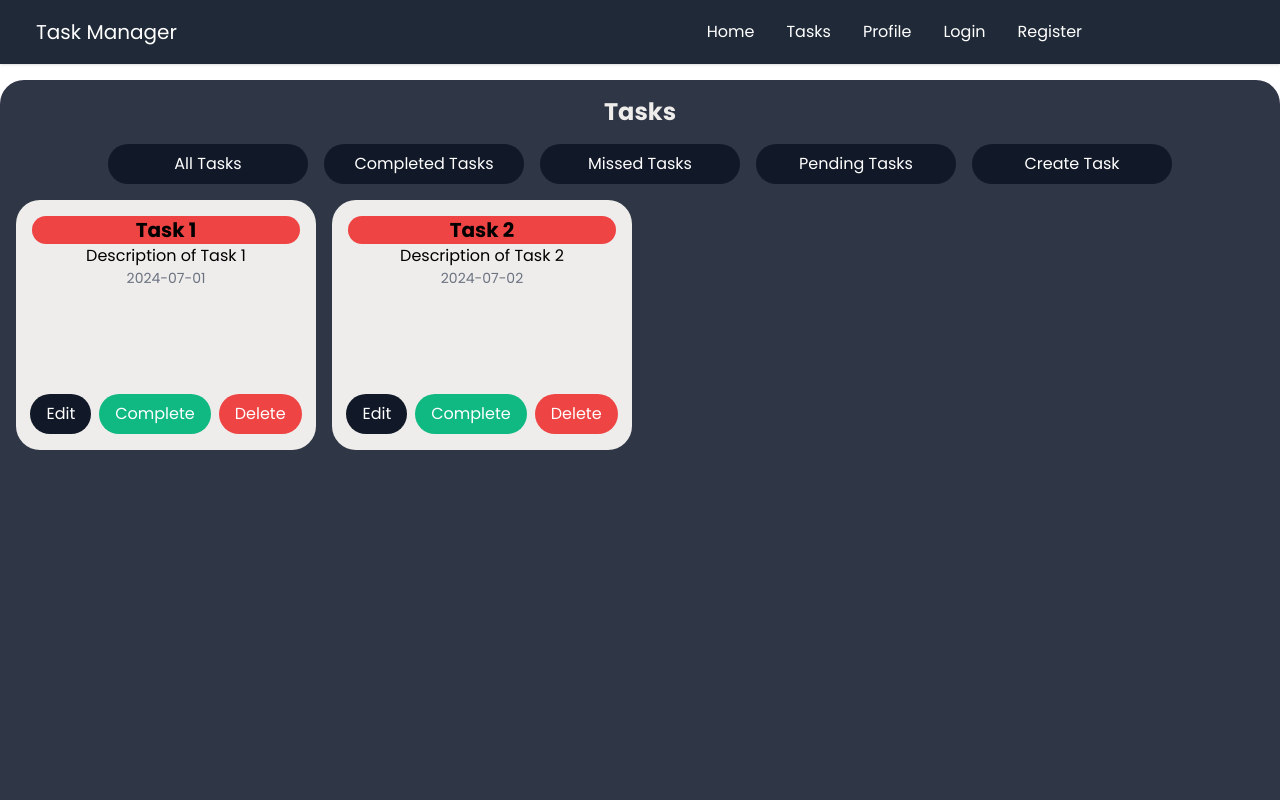
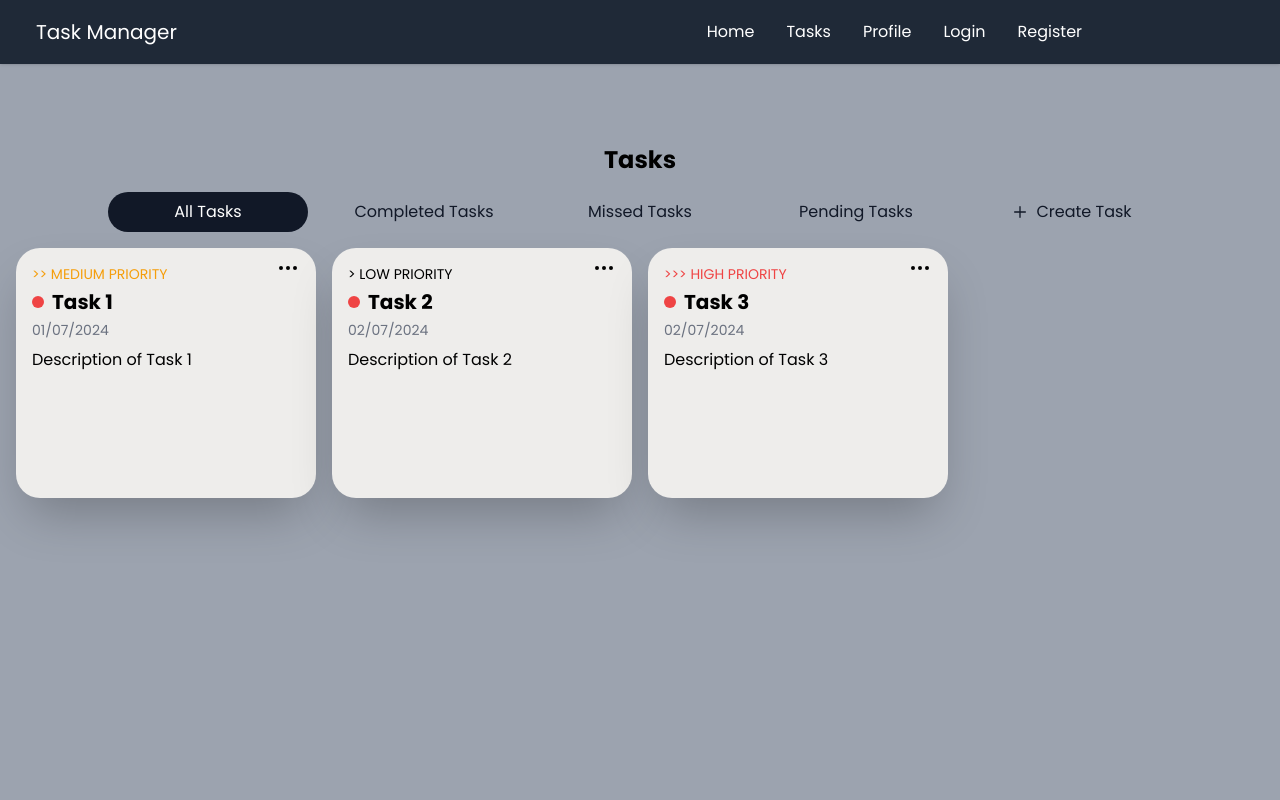
Before and after one commit to jawadshahid07/task-manager, a React (Create React App) app in the folder task_manager_app/: page /tasks in a window 1280 px wide. Shown: the top 800 px of the page. Built offline with nearby package versions, Linux system fonts and the light colour scheme.

Commit message:
revamped frontend

```diff
--- a/task_manager_app/src/components/Header.jsx
+++ b/task_manager_app/src/components/Header.jsx
@@ -26,7 +26,7 @@ export const Header = () => {
     };
 
     return (
-        <header className="p-1 bg-gray-800 text-white shadow md:flex md:items-center md:justify-between">
+        <header className="p-1 bg-gray-800 text-white shadow md:flex md:items-center md:justify-between sticky top-0 z-50">
             <div className="px-2 pr-10 py-1 flex justify-between items-center w-full mx-6">
                 <Link to="/" className="text-xl">
                     Task Manager
@@ -41,14 +41,14 @@ export const Header = () => {
                     </button>
                 </div>
             </div>
-            <nav className={`md:flex md:items-center md:justify-between bg-gray-800 md:bg-transparent md:static absolute left-0 w-full md:w-auto py-2 md:py-0 transition-all ease-in-out duration-500 ${isOpen ? 'block opacity-100 top-16' : 'hidden opacity-0 top-[-400px]'}`}
+            <nav className={`md:flex md:items-center md:justify-between bg-gray-800 md:bg-transparent md:static absolute left-0 w-full md:w-auto py-2 md:py-0 transition-all ease-in-out duration-500 z-50 ${isOpen ? 'block opacity-100 top-16' : 'hidden opacity-0 top-[-400px]'}`}
                 style={{
-                    maxHeight: '100vh',
+                    maxHeight: 'calc(100vh - 64px)', // Adjust if you have a different header height
                     left: isOpen ? '0' : '-9999px',
                     width: '100%',
                     textAlign: isOpen ? 'left' : 'center',
                     padding: isOpen ? '16px 30px' : '0',
-                    top: '40px',
+                    top: '40px', // Adjust based on your header height
                 }}>
                 <ul className="md:flex md:items-center md:justify-between">
                     <li className="md:mx-2 my-2 md:my-0">
--- a/task_manager_app/src/components/Task.jsx
+++ b/task_manager_app/src/components/Task.jsx
@@ -1,26 +1,90 @@
-import React from 'react';
+import React, { useState } from 'react';
+import { DotsHorizontalIcon } from '@heroicons/react/outline';
 
 const Task = ({ task, onEdit, onDelete, onComplete }) => {
+  const [menuOpen, setMenuOpen] = useState(false);
+
   const today = new Date().toISOString().split('T')[0];
-  const taskStyle = task.completed ? 'bg-green-500' : (task.date < today ? 'bg-red-500' : 'bg-yellow-500');
+
+  const taskStatusColor = task.completed
+    ? 'bg-green-500'
+    : task.date < today
+    ? 'bg-red-500'
+    : 'bg-yellow-500';
+
+  // Ensure task.priority is defined; if not, default to 'medium'
+  const priority = {
+    low: {
+      text: 'LOW PRIORITY',
+      color: 'text-black',
+      arrows: '>'
+    },
+    medium: {
+      text: 'MEDIUM PRIORITY',
+      color: 'text-yellow-500',
+      arrows: '>>'
+    },
+    high: {
+      text: 'HIGH PRIORITY',
+      color: 'text-red-500',
+      arrows: '>>>'
+    }
+  }[task.priority || 'medium']; // Default to 'medium' if task.priority is undefined
+
+  const formattedDate = new Date(task.date).toLocaleDateString('en-GB', {
+    day: '2-digit',
+    month: '2-digit',
+    year: 'numeric'
+  });
 
   return (
-    <div className={`bg-custom-white p-4 shadow-3xl rounded-3xl flex flex-col justify-between min-h-[250px] min-w-[200px]`}>
+    <div className="bg-custom-white p-4 shadow-2xl rounded-3xl flex flex-col justify-between min-h-[250px] min-w-[200px] relative">
+      <div className="absolute top-2 right-2">
+        <button onClick={() => setMenuOpen(!menuOpen)} className="focus:outline-none">
+          <DotsHorizontalIcon className="h-6 w-6 mr-2 text-black" />
+        </button>
+        {menuOpen && (
+          <div className="absolute right-0 mt-2 w-32 bg-white border border-gray-200 rounded shadow-lg">
+            <button
+              onClick={() => {
+                onEdit(task);
+                setMenuOpen(false);
+              }}
+              className="block px-4 py-2 text-left text-black w-full hover:bg-gray-100"
+            >
+              Edit
+            </button>
+            <button
+              onClick={() => {
+                onComplete(task.id);
+                setMenuOpen(false);
+              }}
+              className="block px-4 py-2 text-left text-black w-full hover:bg-gray-100"
+            >
+              Complete
+            </button>
+            <button
+              onClick={() => {
+                onDelete(task.id);
+                setMenuOpen(false);
+              }}
+              className="block px-4 py-2 text-left text-black w-full hover:bg-gray-100"
+            >
+              Delete
+            </button>
+          </div>
+        )}
+      </div>
       <div>
-        <h2 className={`${taskStyle} text-xl font-bold rounded-3xl`}>{task.title}</h2>
-        <p>{task.description}</p>
-        <p className="text-sm text-gray-500">{task.date}</p>
-      </div>
-      <div className="flex justify-center space-x-2 mt-4">
-        <button onClick={() => onEdit(task)} className="bg-gray-900 text-white px-4 py-2 rounded-3xl">
-          Edit
-        </button>
-        <button onClick={() => onComplete(task.id)} className="bg-gray-900 text-white px-4 py-2 rounded-3xl bg-green-500">
-          Complete
-        </button>
-        <button onClick={() => onDelete(task.id)} className="bg-gray-900 text-white px-4 py-2 rounded-3xl bg-red-500">
-          Delete
-        </button>
+        <div className={`flex justify-left text-sm ${priority.color} mb-1`}>
+          {priority.arrows} {priority.text}
+        </div>
+        <h2 className="text-xl font-bold flex items-center mb-1">
+          <span className={`w-3 h-3 rounded-full mr-2 ${taskStatusColor}`} />
+          {task.title}
+        </h2>
+        <p className="text-sm text-gray-500 mb-2 flex justify-left">{formattedDate}</p>
+        <p className="text-md flex justify-left">{task.description}</p>
       </div>
     </div>
   );
--- a/task_manager_app/src/components/TaskForm.jsx
+++ b/task_manager_app/src/components/TaskForm.jsx
@@ -4,10 +4,11 @@ const TaskForm = ({ task = {}, onSubmit, onCancel }) => {
   const [title, setTitle] = useState(task.title || '');
   const [description, setDescription] = useState(task.description || '');
   const [date, setDate] = useState(task.date || '');
+  const [priority, setPriority] = useState(task.priority || '');
 
   const handleSubmit = (e) => {
     e.preventDefault();
-    onSubmit({ ...task, title, description, date });
+    onSubmit({ ...task, title, description, date, priority });
   };
 
   return (
@@ -38,6 +39,20 @@ const TaskForm = ({ task = {}, onSubmit, onCancel }) => {
             ></textarea>
           </div>
           <div className="mb-4">
+            <label className="block text-gray-700">Priority</label>
+            <select
+              name="priority"
+              value={priority}
+              onChange={(e) => setPriority(e.target.value)}
+              className="w-full p-2 border border-gray-300 rounded mt-1"
+              required
+            >
+            <option value="low">Low</option>
+            <option value="medium">Medium</option>
+            <option value="high">High</option>
+          </select>
+          </div>
+          <div className="mb-4">
             <label className="block text-gray-700">Date</label>
             <input
               type="date"
--- a/task_manager_app/src/pages/Profile/index.jsx
+++ b/task_manager_app/src/pages/Profile/index.jsx
@@ -4,9 +4,9 @@ import ProfileDetails from '../../components/ProfileDetails';
 import EditProfileForm from '../../components/EditProfileForm';
 import ChangePasswordForm from '../../components/ChangePasswordForm';
 import ConfirmDeletionForm from '../../components/ConfirmDeletionForm';
+import { DotsHorizontalIcon } from '@heroicons/react/outline';
 
 const Profile = () => {
-    // Replace with actual user data fetching logic if needed
     const [user, setUser] = useState({
       username: 'username',
       email: 'user@example.com',
@@ -18,6 +18,11 @@ const Profile = () => {
     const [editProfile, setEditProfile] = useState(false);
     const [changePassword, setChangePassword] = useState(false);
     const [confirmDeletion, setConfirmDeletion] = useState(false);
+    const [menuOpen, setMenuOpen] = useState(false); // State to manage menu visibility
+
+    const toggleMenu = () => {
+      setMenuOpen(!menuOpen);
+    };
 
     const handleCloseForms = () => {
       setEditProfile(false);
@@ -32,31 +37,41 @@ const Profile = () => {
     };
 
     return (
-      <div className="min-h-screen bg-gray-100 py-12 px-4 sm:px-6 lg:px-8 flex items-center justify-center">
-        <div className="max-w-md w-full space-y-8 relative bg-gray-300 p-6 rounded-3xl">
-          <ProfileHeader user={user} />
-          <ProfileDetails user = {user}/>
-
-          {editProfile && <EditProfileForm user={user} onClose={handleCloseForms} />}
-          {changePassword && <ChangePasswordForm onClose={handleCloseForms} />}
-          {confirmDeletion && <ConfirmDeletionForm onDelete={handleDeleteAccount} onClose={handleCloseForms} />}
-
-          {!editProfile && !changePassword && !confirmDeletion && (
-            <div className="flex justify-center space-x-4">
-              <button onClick={() => setEditProfile(true)} className="bg-gray-900 text-white px-4 py-2 rounded hover:bg-gray-700">
+      <div className="min-h-screen bg-gray-100 px-4 sm:px-6 lg:px-8 flex items-center justify-center my-[-100px]">
+        <div className="max-w-md w-full relative">
+          {/* Menu Icon */}
+          <div className="absolute top-0 right-0 m-4">
+            <button onClick={toggleMenu} className="text-gray-600 focus:outline-none">
+              <DotsHorizontalIcon className="h-6 w-6" />
+            </button>
+            {menuOpen && (
+              <div className="absolute z-10 right-0 mt-2 w-48 bg-white rounded-lg shadow-lg py-1">
+                <button onClick={() => { setMenuOpen(false); setEditProfile(true); }} className="block px-4 py-2 text-gray-800 hover:bg-gray-200 w-full text-left">
                   Edit Profile
                 </button>
-              <button onClick={() => setChangePassword(true)} className="bg-gray-900 text-white px-4 py-2 rounded hover:bg-gray-700">
+                <button onClick={() => { setMenuOpen(false); setChangePassword(true); }} className="block px-4 py-2 text-gray-800 hover:bg-gray-200 w-full text-left">
                   Change Password
                 </button>
-              <button onClick={() => setConfirmDeletion(true)} className="bg-red-500 text-white px-4 py-2 rounded hover:bg-red-700">
+                <button onClick={() => { setMenuOpen(false); setConfirmDeletion(true); }} className="block px-4 py-2 text-red-600 hover:bg-red-200 w-full text-left">
                   Delete Account
                 </button>
               </div>
             )}
           </div>
+
+          {/* Profile Content */}
+          <div className="bg-gray-300 p-6 rounded-3xl shadow-2xl">
+            <ProfileHeader user={user} />
+            <ProfileDetails user={user} />
+
+            {editProfile && <EditProfileForm user={user} onClose={handleCloseForms} />}
+            {changePassword && <ChangePasswordForm onClose={handleCloseForms} />}
+            {confirmDeletion && <ConfirmDeletionForm onDelete={handleDeleteAccount} onClose={handleCloseForms} />}
+          </div>
+      </div>
     </div>
   );
 };
 
+
 export default Profile;
--- a/task_manager_app/src/pages/Tasks/index.jsx
+++ b/task_manager_app/src/pages/Tasks/index.jsx
@@ -2,11 +2,13 @@ import React, { useState } from 'react';
 import Task from '../../components/Task';
 import TaskForm from '../../components/TaskForm';
 import Pagination from '../../components/Pagination';
+import { PlusIcon } from '@heroicons/react/outline';
 
 const Tasks = () => {
   const [tasks, setTasks] = useState([
-    { id: 1, title: 'Task 1', description: 'Description of Task 1', date: '2024-07-01', completed: false },
-    { id: 2, title: 'Task 2', description: 'Description of Task 2', date: '2024-07-02', completed: false },
+    { id: 1, title: 'Task 1', description: 'Description of Task 1', date: '2024-07-01', completed: false, priority: 'medium' },
+    { id: 2, title: 'Task 2', description: 'Description of Task 2', date: '2024-07-02', completed: false, priority: 'low' },
+    { id: 3, title: 'Task 3', description: 'Description of Task 3', date: '2024-07-02', completed: false, priority: 'high' },
     // Add more tasks as needed
   ]);
   const [currentPage, setCurrentPage] = useState(1);
@@ -59,23 +61,36 @@ const Tasks = () => {
   };
 
   return (
-    <div className="container mx-auto px-4 py-4 bg-custom-blue rounded-3xl m-4 min-h-[800px] flex flex-col">
-      <h1 className="text-2xl font-bold mb-4 text-custom-white">Tasks</h1>
+    <div className="bg-gray-400">
+      <div className="container mx-auto px-4 py-4 rounded-3xl min-h-[800px] flex flex-col pt-20">
+        <h1 className="text-2xl font-bold mb-4 text-black">Tasks</h1>
         <div className="flex space-x-4 mb-4 justify-center">
-        <button onClick={() => handleFilterChange('all')} className="bg-gray-900 text-white px-4 py-2 rounded-3xl w-[200px]">
+          <button
+            onClick={() => handleFilterChange('all')}
+            className={`px-2 py-2 rounded-3xl w-[200px] ${filter === 'all' ? 'bg-gray-900 text-white' : 'text-gray-900'}`}
+          >
             All Tasks
           </button>
-        <button onClick={() => handleFilterChange('completed')} className="bg-gray-900 text-white px-4 py-2 rounded-3xl w-[200px]">
+          <button
+            onClick={() => handleFilterChange('completed')}
+            className={`px-2 py-2 rounded-3xl w-[200px] ${filter === 'completed' ? 'bg-gray-900 text-white' : 'text-gray-900'}`}
+          >
             Completed Tasks
           </button>
-        <button onClick={() => handleFilterChange('missed')} className="bg-gray-900 text-white px-4 py-2 rounded-3xl w-[200px]">
+          <button
+            onClick={() => handleFilterChange('missed')}
+            className={`px-2 py-2 rounded-3xl w-[200px] ${filter === 'missed' ? 'bg-gray-900 text-white' : 'text-gray-900'}`}
+          >
             Missed Tasks
           </button>
-        <button onClick={() => handleFilterChange('pending')} className="bg-gray-900 text-white px-4 py-2 rounded-3xl w-[200px]">
+          <button
+            onClick={() => handleFilterChange('pending')}
+            className={`px-2 py-2 rounded-3xl w-[200px] ${filter === 'pending' ? 'bg-gray-900 text-white' : 'text-gray-900'}`}
+          >
             Pending Tasks
           </button>
-        <button onClick={() => setIsCreating(true)} className="bg-gray-900 text-white px-4 py-2 rounded-3xl w-[200px]">
-          Create Task
+          <button onClick={() => setIsCreating(true)} className="text-gray-900 px-2 py-2 rounded-3xl w-[200px] flex items-center justify-center">
+            <PlusIcon className="h-4 w-4 mr-2" /> Create Task
           </button>
         </div>
         <div className="flex-grow">
@@ -105,6 +120,7 @@ const Tasks = () => {
           <TaskForm task={currentTask} onSubmit={handleEdit} onCancel={() => setIsEditing(false)} />
         )}
       </div>
+    </div>
   );
 };
 
```
Lines whose indentation alone changed are shown as unchanged.
